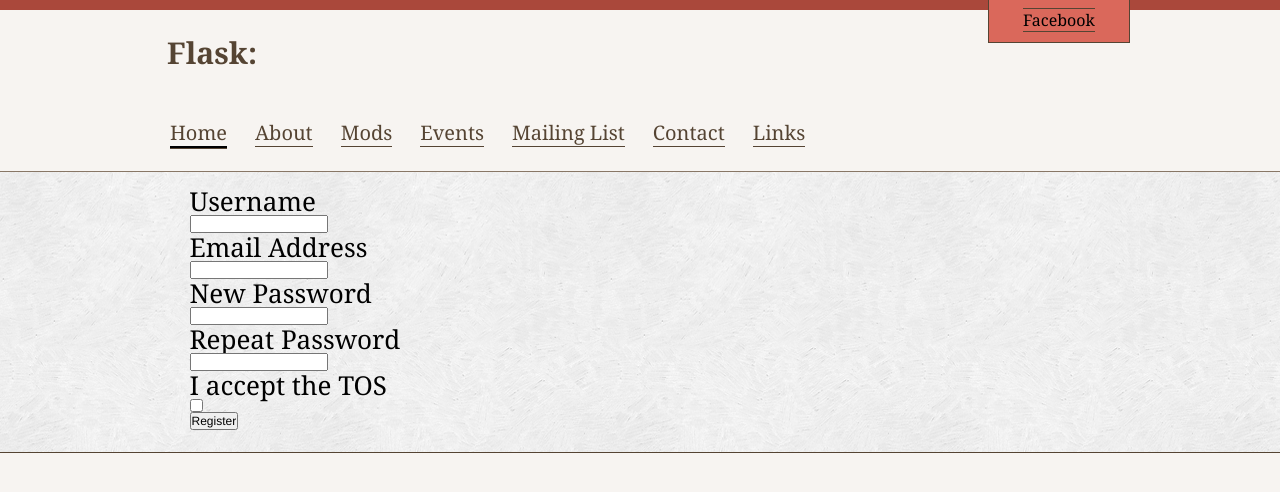
After one commit to sapid/Flask-Community, a Flask app: page /mods/register in a window 1280 px wide. The commit adds this page. Shown: the top 492 px of the page. Run offline with Flask 2, Linux system fonts and the light colour scheme; some libraries are stand-ins or nearby versions.

Commit message:
Implemented a login system for mods.

```diff
--- /dev/null
+++ b/forms.py
@@ -0,0 +1,34 @@
+__author__ = 'Will Crawford <will@metawhimsy.com>'
+from wtforms import Form, BooleanField, TextField, PasswordField, validators, ValidationError
+from models import mods
+
+
+class RegistrationForm(Form):
+    def validate_username(form, field):
+        if len(field.data) > 20:
+            raise ValidationError(u'Username too long!')
+        if mods.get_by_name(field.data) != None:
+            raise ValidationError(u'Login is taken.')
+
+    username = TextField(u'Username', [validators.Length(min=4, max=25), validate_username])
+    email = TextField(u'Email Address', [validators.Length(min=6, max=35)])
+    password = PasswordField(u'New Password', [
+        validators.Required(),
+        validators.EqualTo(u'confirm', message=u'Passwords must match')
+    ])
+    confirm = PasswordField(u'Repeat Password')
+    accept_tos = BooleanField(u'I accept the TOS', [validators.Required()])
+
+
+class LoginForm(Form):
+    def validate_user(form, field):
+        if mods.get_by_name(field.data) == None:
+            raise ValidationError(u'User does not exist')
+
+    def validate_combo(form, field):
+        if not mods.check_password(form.username.data, form.password.data):
+            raise ValidationError(u'Username and password do not match')
+
+    username = TextField(u'Username', [validators.Length(min=4, max=25), validate_user])
+    password = PasswordField(u'Password', [validators.Required(), validate_combo])
+    remember_me = BooleanField(u'remember_me', default=False)
--- a/main.py
+++ b/main.py
@@ -1,30 +1,26 @@
 __author__ = 'Will Crawford <will@metawhimsy.com>'
-from flask import Flask
+from flask import Flask, g
+from flask.ext.login import LoginManager, current_user
 import config
 from session import ItsdangerousSessionInterface
 from database import init_engine, db_session
 
 app = Flask(__name__.split('.')[0])
-app.config.from_object(config.PycharmDev)
+app.config.from_object(config.PycharmDev) # Toggle production/development
+login_manager = LoginManager()
+login_manager.init_app(app)
+login_manager.login_view = 'mods_login'
 app.session_interface = ItsdangerousSessionInterface()
 init_engine(app.config['DATABASE_URI'],
-                           convert_unicode=True)
+            convert_unicode=True)
 from database import db_session
 import views
 
-@app.teardown_request # This decorator calls this function when a request is finished.
-def shutdown_session(exception=None):
-    db_session.remove()
 
-@app.route('/')
-def hello_world():
-    return 'Hello World!'
+@app.before_request
+def before_request():
+    g.user = current_user
 
-if __name__ == '__main__':
-    if app.config['DEBUG']:
-        use_debugger = True
-        from database import init_db
-        init_db()
-    if app.config['DEBUG_WITH_PYCHARM']:
-        use_debugger = not (app.config.get('DEBUG_WITH_PYCHARM'))
-    app.run(use_debugger=use_debugger, port=1234)
+#@app.teardown_request # This decorator calls this function when a request is finished.
+#def shutdown_session(exception=None):
+#    db_session.remove()
--- /dev/null
+++ b/runserver.py
@@ -0,0 +1,12 @@
+__author__ = 'Will Crawford <will@metawhimsy.com>'
+from main import app
+
+if __name__ == '__main__':
+    if app.config['DEBUG']:
+        use_debugger = True
+        from database import init_db
+
+        init_db()
+    if app.config['DEBUG_WITH_PYCHARM']:
+        use_debugger = not (app.config.get('DEBUG_WITH_PYCHARM'))
+    app.run(use_debugger=use_debugger, port=1234)
--- /dev/null
+++ b/templates/_formshelper.jinja2
@@ -0,0 +1,12 @@
+{% macro render_field(field) %}
+   <dt>{{ field.label }}
+   <dd>{{ field(**kwargs)|safe }}
+      {% if field.errors %}
+         <ul class=errors>
+            {% for error in field.errors %}
+               <li>{{ error }}</li>
+            {% endfor %}
+         </ul>
+      {% endif %}
+   </dd>
+{% endmacro %}
--- a/templates/base.jinja2
+++ b/templates/base.jinja2
@@ -1,9 +1,10 @@
 <!DOCTYPE html5>
+<html>
 <head>
    <title>Flask-Community</title>
-	<meta http-equiv="content-type" content="text/html; charset=utf-8" />
-    <link rel="shortcut icon" href="{{url_for('static', filename='favicon.ico')}}" />
-	<link media="all" type="text/css" rel="stylesheet" href="{{url_for('static', filename='style.css')}}" />
+   <meta http-equiv="content-type" content="text/html; charset=utf-8"/>
+   <link rel="shortcut icon" href="{{ url_for('static', filename='favicon.ico') }}"/>
+   <link media="all" type="text/css" rel="stylesheet" href="{{ url_for('static', filename='style.css') }}"/>
    {% block css %}{% endblock %}
 </head>
 <body>
@@ -13,34 +14,60 @@
       <div class="header-holder">
          <div class="container">
             <a href="https://facebook.com/" class="social-link"><span>Facebook</span></a>
-				</div><!--container-->
+         </div>
+         <!--container-->
          <h1 class="logo"><a href="#">Flask: Community</a></h1><!--logo-->
          <ul id="nav">
-					<li class="active"><a href="#">Home</a></li>
+            <li class="active"><a href="{{ url_for('index') }}">Home</a></li>
             <li><a href="{{ url_for('about') }}">About</a></li>
-                    <li><a href="{{ url_for('mods' }}">Mods</a></li>
-					<li><a href="{{ url_for('events') }}">Events</a></li>
-                    <li><a href="{{ url_for('email') }}">Mailing List</a></li>
+            <li><a href="{{ url_for('mods_base') }}">Mods</a></li>
+            <li><a href="{{ url_for('event_base') }}">Events</a></li>
+            <li><a href="{{ url_for('email_base') }}">Mailing List</a></li>
             <li><a href="{{ url_for('contact') }}">Contact</a></li>
             <li><a href="{{ url_for('links') }}">Links</a></li>
-				</ul><!--nav-->
-			</div><!--header-holder-->
-		</div><!--header-->
+            {% if g.user.is_authenticated() %}
+               |
+               <li><a href="{{ url_for('mods_logout') }}">Log out</a></li>
+            {% endif %}
+         </ul>
+         <!--nav-->
+      </div>
+      <!--header-holder-->
+   </div>
+   <!--header-->
    <div class="main-box">
       <div class="holder">
+         {% with messages = get_flashed_messages() %}
+            {% if messages %}
+               <div class="messages">
+                  <ul>
+                     {% for message in messages %}
+                        <li>{{ message }}</li>
+                     {% endfor %}
+                  </ul>
+               </div>
+            {% endif %}
+         {% endwith %}
          <div class="img-holder">
             <!--<img src="http://bloomfirst.com/images/ico-box.png" alt="" width="419" height="419" />-->
-				</div><!--img-holder-->
+         </div>
+         <!--img-holder-->
          <div class="info">
             {% block content %}{% if content %} {{ content }} {% else %}
                <h2>Community</h2>
-                       <p>This project is designed to provide a web page for communities to advertise their events. Groups of event organizers can announce when their next event will be, and users can sign up to be reminded of these events by email.</p>
+               <p>This project is designed to provide a web page for communities to advertise their events. Groups of
+                  event organizers can announce when their next event will be, and users can sign up to be reminded of
+                  these events by email.</p>
             {% endif %}{% endblock %}
             <!--<strong class="sub-text">Bold undertext.</strong>-->
-				</div><!--info-->
-			</div><!--holder-->
-		</div><!--promo-box-->
+         </div>
+         <!--info-->
+      </div>
+      <!--holder-->
+   </div>
+   <!--promo-box-->
 
-	</div><!--wrapper-->
+</div>
+<!--wrapper-->
 </body>
 </html>
--- /dev/null
+++ b/templates/mods_register.jinja2
@@ -0,0 +1,16 @@
+{% extends "base.jinja2" %}
+
+{% block content %}
+   {% from "_formshelper.jinja2" import render_field %}
+   <form method=post action="{{ url_for( 'mods_register' ) }}">
+      {{ form.csrf_token }}
+      <dl>
+         {{ render_field(form.username) }}
+         {{ render_field(form.email) }}
+         {{ render_field(form.password) }}
+         {{ render_field(form.confirm) }}
+         {{ render_field(form.accept_tos) }}
+      </dl>
+      <p><input type=submit value=Register>
+   </form>
+{% endblock %}
--- /dev/null
+++ b/views.py
@@ -0,0 +1,79 @@
+__author__ = 'Will Crawford <will@metawhimsy.com>'
+from main import app, login_manager
+from flask import render_template, request, flash, redirect, url_for, session, g
+from flask.ext.login import login_user, logout_user, login_required
+from models import mods
+from database import db_session
+from forms import RegistrationForm, LoginForm
+
+
+@login_manager.user_loader
+def load_user(userid):
+    return mods.get_by_name(userid)
+
+
+@app.route('/')
+@app.route('/index')
+def index():
+    return render_template('base.jinja2')
+
+
+@app.route('/mods')
+def mods_base():
+    return "mods_base"
+
+
+@app.route('/mods/login', methods=['GET', 'POST'])
+def mods_login():
+    if g.user is not None and g.user.is_authenticated():
+        return redirect(url_for('index'))
+    form = LoginForm(request.form)
+    if request.method == 'POST' and form.validate():
+        login_user(mods.get_by_name(form.username.data), remember=form.remember_me.data)
+        flash("Logged in successfully.")
+        return redirect(request.args.get("next") or url_for('index'))
+    return render_template('mods_login.jinja2', form=form)
+
+
+@app.route('/mods/logout')
+def mods_logout():
+    logout_user()
+    return redirect(url_for('index'))
+
+
+@app.route('/mods/register', methods=['GET', 'POST'])
+def mods_register():
+    form = RegistrationForm(request.form) # TODO: Find csrf.
+    if request.method == 'POST' and form.validate():
+        mod = mods(form.username.data, form.email.data,
+                   form.password.data)
+        db_session.add(mod)
+        db_session.commit()
+        flash('Thanks for registering')
+        return redirect(url_for('mods_login'))
+    return render_template('mods_register.jinja2', form=form)
+
+
+@app.route('/email')
+def email_base():
+    return "email_base"
+
+
+@app.route('/event')
+def event_base():
+    return "event_base"
+
+
+@app.route('/about')
+def about():
+    return "about"
+
+
+@app.route('/contact')
+def contact():
+    return "contact"
+
+
+@app.route('/links')
+def links():
+    return "links"
```
Also changed, not shown: config.py (+15 -8 lines), models.py (+162 -103 lines), requirements.txt (+9 -3 lines), templates/mods_login.jinja2 (added, +14 -0 lines), README.md. Lines whose indentation alone changed are shown as unchanged.
